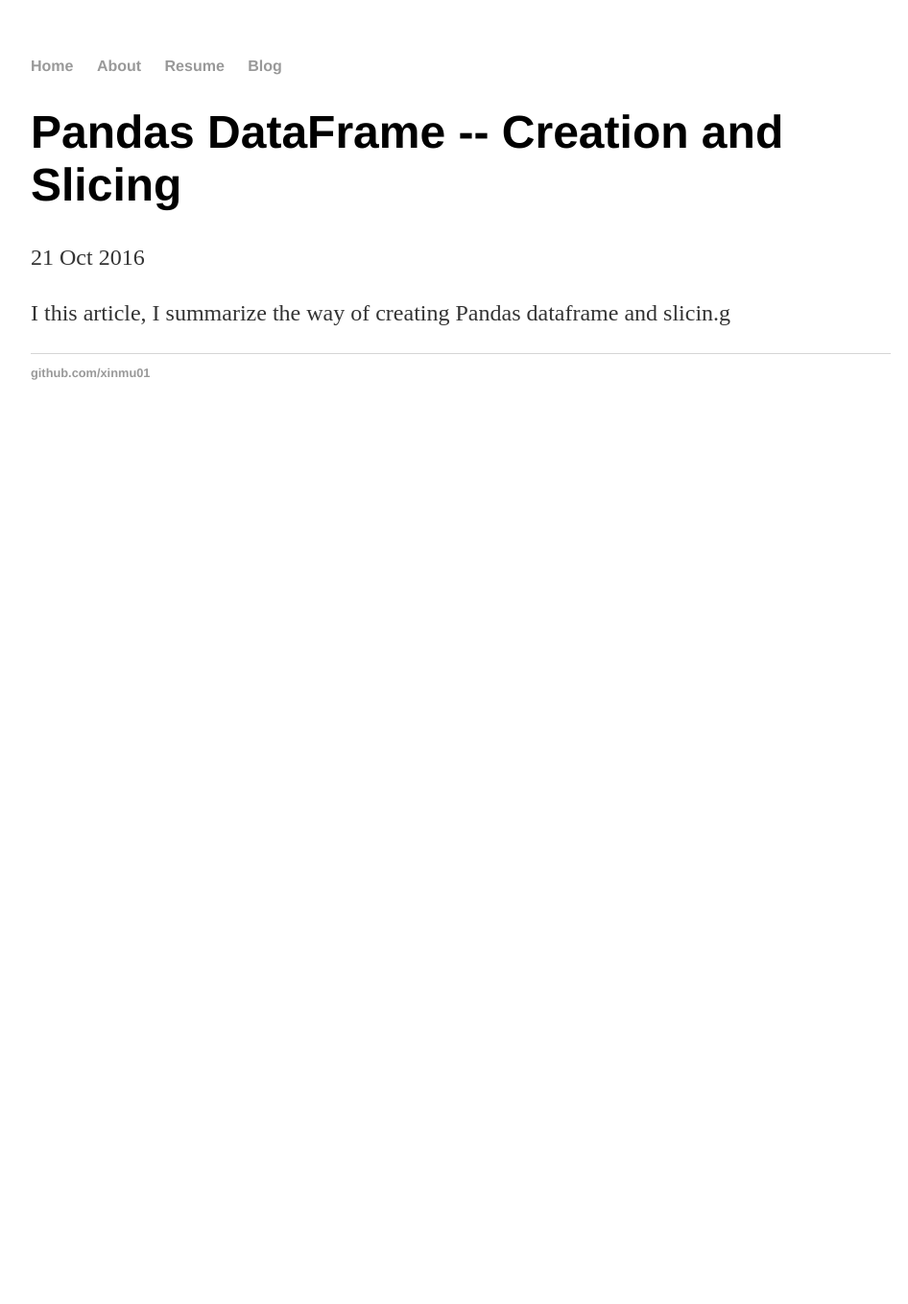
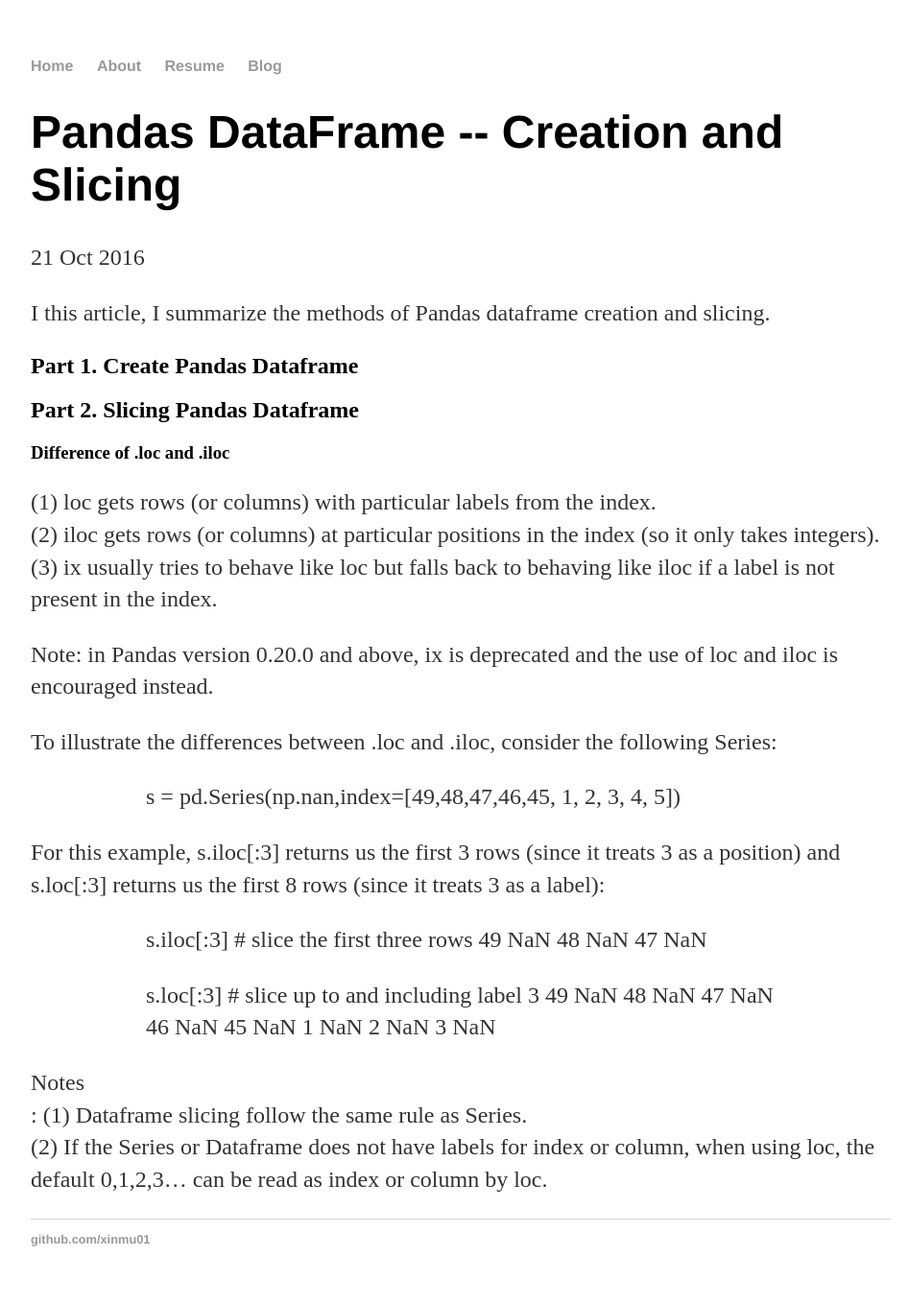
Before and after one commit to xinmu01/xinmu01.github.io, a Jekyll site: the page built from _posts/2016-10-21-Pandas DataFrame -- Summary.markdown, in a window 1280 px wide. Shown: the whole page at 96% size, without its empty margins (160-1106 px from the left). Built offline with Jekyll 4.4.1, drawn with Linux system fonts in a browser that asks for light colours; before the commit the page ends 900 px from its top, so only the background shows below that.

Commit message:
Update 2016-10-21-Pandas DataFrame -- Summary.markdown

```diff
--- a/_posts/2016-10-21-Pandas DataFrame -- Summary.markdown
+++ b/_posts/2016-10-21-Pandas DataFrame -- Summary.markdown
@@ -4,4 +4,41 @@ title: "Pandas DataFrame -- Creation and Slicing"
 date: 2016-10-21
 ---
 
-I this article, I summarize the way of creating Pandas dataframe and slicin.g
+I this article, I summarize the methods of Pandas dataframe creation and slicing.
+
+## Part 1. Create Pandas Dataframe
+
+## Part 2. Slicing Pandas Dataframe
+
+### Difference of .loc and .iloc
+
+(1) loc gets rows (or columns) with particular labels from the index.<br />
+(2) iloc gets rows (or columns) at particular positions in the index (so it only takes integers).<br />
+(3) ix usually tries to behave like loc but falls back to behaving like iloc if a label is not present in the index.<br />
+
+Note: in Pandas version 0.20.0 and above, ix is deprecated and the use of loc and iloc is encouraged instead.
+
+To illustrate the differences between .loc and .iloc, consider the following Series:
+
+>>> s = pd.Series(np.nan,index=[49,48,47,46,45, 1, 2, 3, 4, 5])
+
+For this example, s.iloc[:3] returns us the first 3 rows (since it treats 3 as a position) and s.loc[:3] returns us the first 8 rows (since it treats 3 as a label):
+
+>>> s.iloc[:3] # slice the first three rows
+49   NaN
+48   NaN
+47   NaN
+
+>>> s.loc[:3] # slice up to and including label 3
+49   NaN
+48   NaN
+47   NaN
+46   NaN
+45   NaN
+1    NaN
+2    NaN
+3    NaN
+
+Notes<br />:
+(1) Dataframe slicing follow the same rule as Series. <br />
+(2) If the Series or Dataframe does not have labels for index or column, when using loc, the default 0,1,2,3... can be read as index or column by loc.
```
